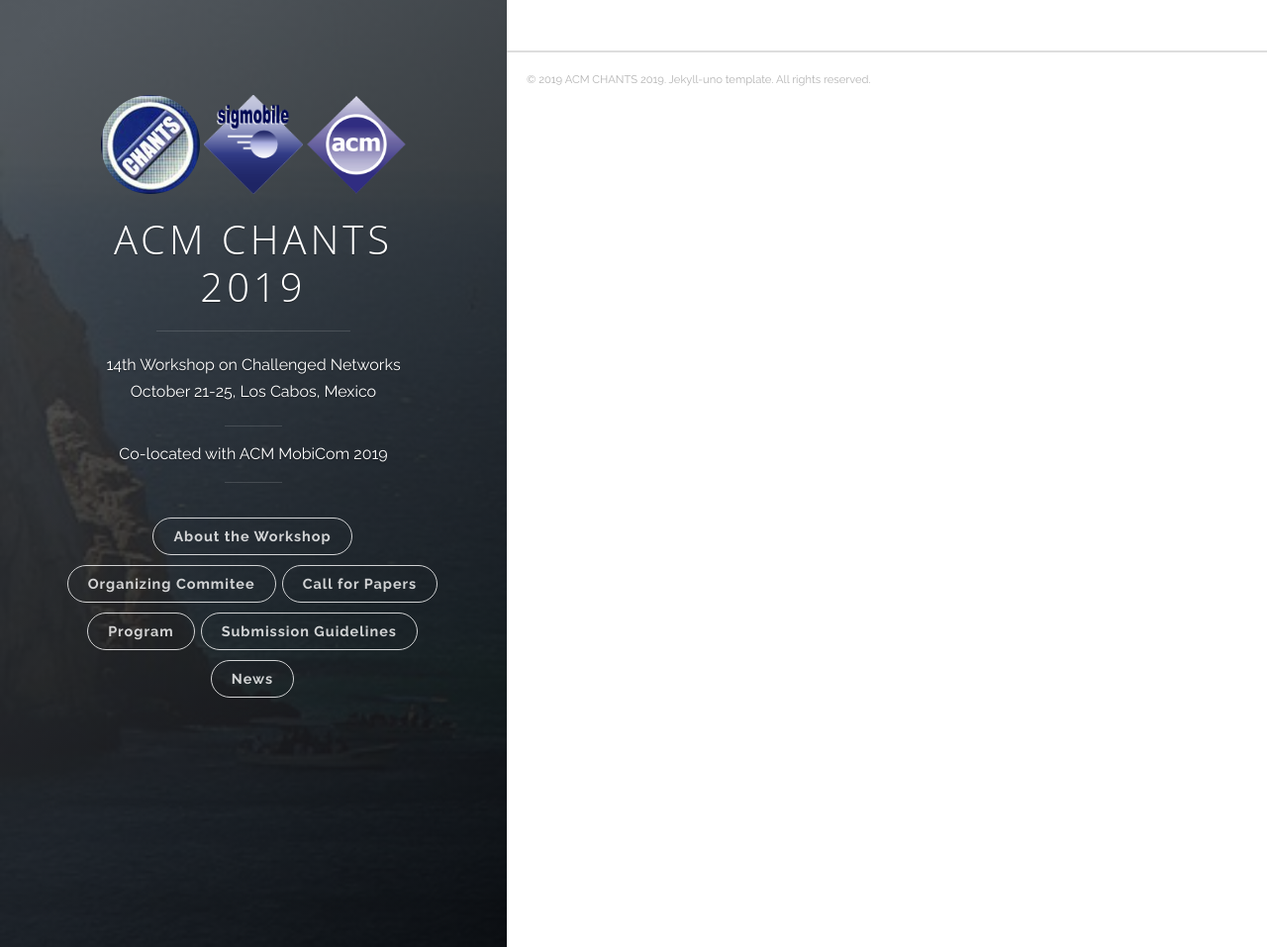
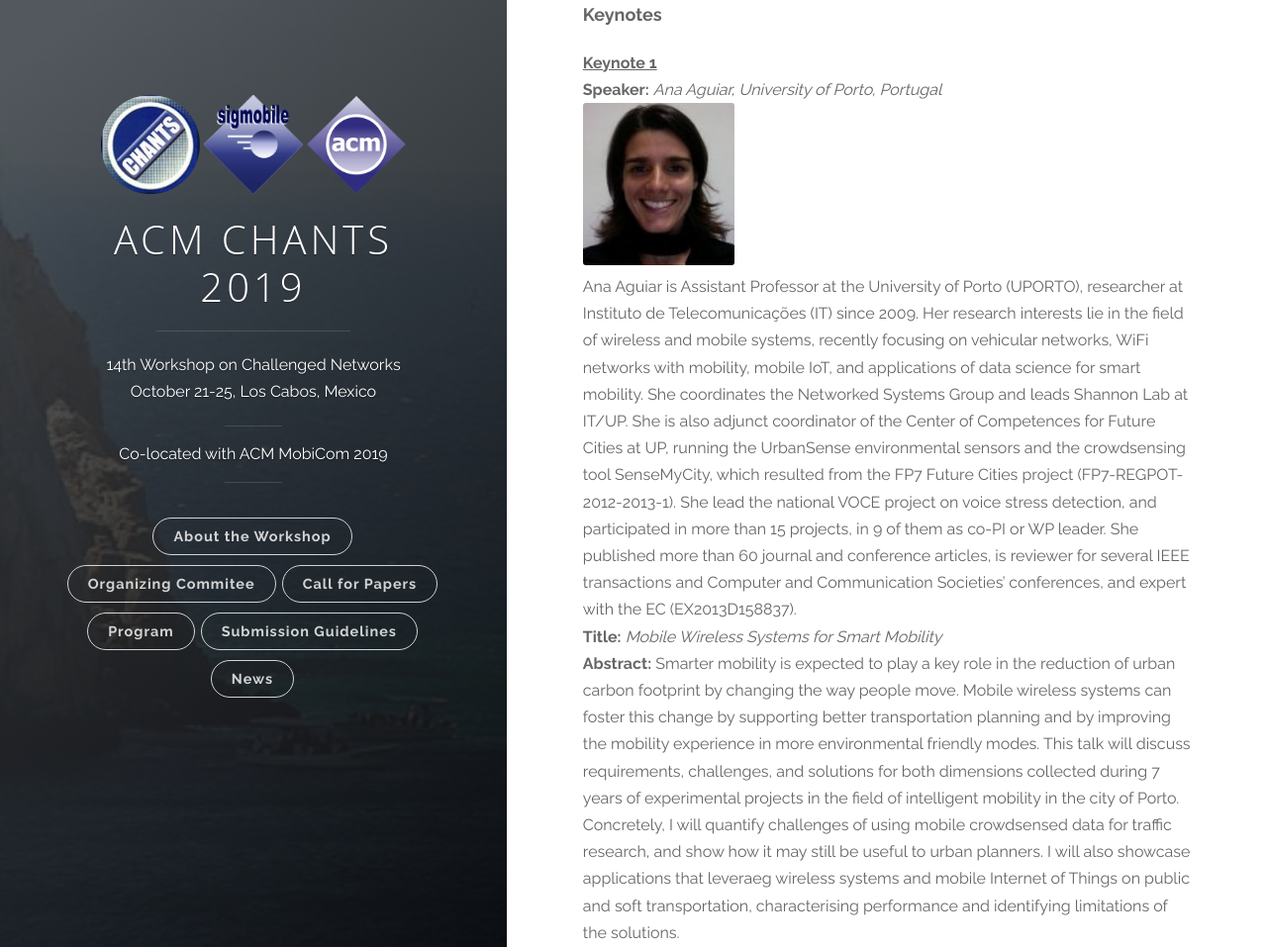
Before and after one commit to EstefaniaCC/chants2019, a Jekyll site: the page built from program.md, in a window 1280 px wide and 1400 px high, scrolled down 270 px. Shown: the part 289-1246 px from the top of the window at 99% size. Built offline with Jekyll 4.4.1, drawn with Linux system fonts in a browser that asks for light colours; comment, search, counter and statistics services are not loaded; some of the changed text lies outside the part shown; grey boxes are pictures that could not be loaded.

Commit message:
Keynotes update

```diff
--- a/program.md
+++ b/program.md
@@ -8,3 +8,26 @@ permalink: /program/
 <br><a href="/jekyll-uno/program.pdf" target="_blank"> Download PDF </a>
 
 <img src="/jekyll-uno/images/program.png" alt="Program">
+
+
+<strong><font size="4">Keynotes</font></strong>
+
+<strong><u><font size="3">Keynote 1</font></u></strong>
+<br><strong>Speaker:</strong>
+<em>Ana Aguiar, University of Porto, Portugal</em><br>
+<img src="/jekyll-uno/images/keynote1.jpeg" width="25%" height="25%" alt="keynote1">
+<br>Ana Aguiar is Assistant Professor at the University of Porto (UPORTO), researcher at Instituto de Telecomunicações (IT) since 2009. Her research interests lie in the field of wireless and mobile systems, recently focusing on vehicular networks, WiFi networks with mobility, mobile IoT, and applications of data science for smart mobility. She coordinates the Networked Systems Group and leads Shannon Lab at IT/UP. She is also adjunct coordinator of the Center of Competences for Future Cities at UP, running the UrbanSense environmental sensors and the crowdsensing tool SenseMyCity, which resulted from the FP7 Future Cities project (FP7-REGPOT-2012-2013-1). She lead the national VOCE project on voice stress detection, and participated in more than 15 projects, in 9 of them as co-PI or WP leader. She published more than 60 journal and conference articles, is reviewer for several IEEE transactions and Computer and Communication Societies’ conferences, and expert with the EC (EX2013D158837).
+<br><strong>Title:</strong>
+<em>Mobile Wireless Systems for Smart Mobility</em>
+<br><strong>Abstract:</strong> Smarter mobility is expected to play a key role in the reduction of urban carbon footprint by changing the way people move. Mobile wireless systems can foster this change by supporting better transportation planning and by improving the mobility experience in more environmental friendly modes. This talk will discuss requirements, challenges, and solutions for both dimensions collected during 7 years of experimental projects in the field of intelligent mobility in the city of Porto. Concretely, I will quantify challenges of using mobile crowdsensed data for traffic research, and show how it may still be useful to urban planners. I will also showcase applications that leveraeg wireless systems and mobile Internet of Things on public and soft transportation, characterising performance and identifying limitations of the solutions.
+
+<strong><u><font size="3">Keynote 2</font></u></strong>
+<br><strong>Speaker:</strong>
+<em>Mariya Zheleva, University at Albany - SUNY, USAl</em>
+<img src="/jekyll-uno/images/keynote2.jpg" width="37%" height="37%" alt="keynote2">
+<br> Mariya Zheleva is an Assistant Professor in Computer Science at University at Albany – SUNY. She graduated with her PhD in Computer Science from University of California Santa Barbara in 2014. She holds a M.Eng. and B.Eng. in radio communications from the Technical University, Sofia, Bulgaria. She leads the UbiNET Lab, which conducts research at the intersection of wireless communications and Information and Communication Technology for Development. Mariya is the recipient of the NSF CAREER award, the Dynamic Spectrum Alliance 2019 Award for University Research on New Opportunities for Dynamic Spectrum Access and the University at Albany 2019 President’s Award for Exemplary Public Engagement.
+<br><strong>Title:</strong>
+<em>Spectrum measurement and management for future spectrum-sharing networks</em>
+<br><strong>Abstract:</strong> Mobile wireless networks are at a tipping point. While traditionally they have been a key enabler of distributed Internet applications, in recent years they have become throttled by heterogeneous and bandwidth-hungry applications such as immersive virtual reality and the Internet of Things. The rapid growth of the number of connected devices and the volume and diversity of traffic they generate calls for a fundamental rethink in wireless network design and operation. In addition, future wireless networks have to be conceived with an outlook towards inclusiveness to equally cater to infrastructure-challenged environments such as rural and post-disaster areas.
+
+This talk will introduce our work on future networks with Dynamic Spectrum Access. We will begin by discussing the speed and latency requirements of future applications. We will then talk about our work on automating the measurement and management of the radio spectrum for future spectrum-sharing applications. In the second part of the talk, we will discuss challenges that inhibit mobile wireless network advances in infrastructure-challenged areas and discuss the advantages of shared spectrum access for such environments. We will talk about several of the systems we have developed to bridge the connectivity gap in rural areas and discuss their applicability in rural emergency preparedness and response.
```
Also changed, not shown: images/keynote1.jpeg (added), 15 other files.
